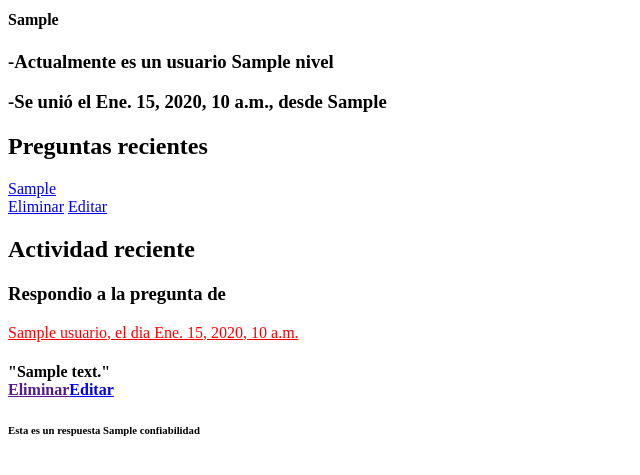
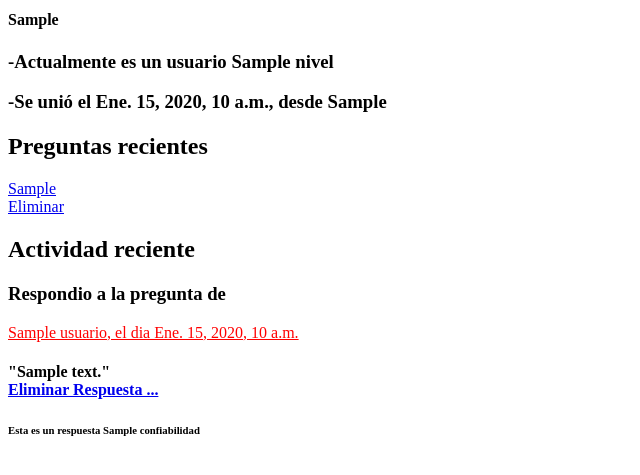
Before and after one commit to ArnoldSucasaireTorres/Sistema-de-Tutoriales, a Django app: page /verHistorial/1 in a window 1280 px wide. Shown: the part 258-733 px from the top of the page, without its empty margins (0-640 px from the left). Run offline with Django 3.2, Linux system fonts and the light colour scheme; a user stored in the database is signed in; tables that the repository leaves empty hold one stand-in row (values such as "Sample post").

Commit message:
foro con usuario

```diff
--- a/SistemaTutoriales/urls.py
+++ b/SistemaTutoriales/urls.py
@@ -47,8 +47,9 @@ urlpatterns = [
     path('verHistorial/<int:id>',vu.verHistorial,name='verHistorial'),
     path('editarPerfil/<int:id>',vu.editarPerfil,name='editarPerfil'),
     path('eliminarCuenta/<int:id>',vu.eliminarCuenta,name='eliminarCuenta'),
-    path('editarPregunta/<int:id>',vu.editarPregunta,name='editarPregunta'),
     path('eliminarPregunta/<int:id>',vu.eliminarPregunta,name='eliminarPregunta'),
+    path('eliminarRespuesta/<int:id>',vu.eliminarRespuesta,name='eliminarRespuesta'),
+    #fin de mis url's
     path('formular_p/', vu.formular_p),
     path('Enviar_Pregunta/', vu.Enviar_Pregunta),
 ]
--- a/templates/foro.html
+++ b/templates/foro.html
@@ -25,7 +25,7 @@
             {% csrf_token %}
             <input type="submit" style="float: right;" value="Cerrar Sesión">
         </form>
-        <p style="float: right;" >Bienvenido {{ request.user.username }} </p>
+        <p style="float: right;" >Bienvenido <a href="../verHistorial/{{request.user.id}}">{{ request.user.username }}</a> </p>
     {% else %}
         <!--Botones para registrarse e iniciar sesion-->
         <a href={% url 'register' %}><input type="button" style="float: right;" value="Registrarse"></a>
--- a/templates/verHistorial.html
+++ b/templates/verHistorial.html
@@ -23,7 +23,7 @@
 
     <h2>Preguntas recientes</h2>
     {% for question in questions %}
-    <a href="../pregunta/?id={{question.id}}">{{ question.enunciado }}</a><br><a href="../eliminarPregunta/{{ question.id }}">Eliminar</a> <a href="../editarPregunta/{{ question.id }}">Editar</a><br>
+    <a href="../pregunta/?id={{question.id}}">{{ question.enunciado }}</a><br><a href="../eliminarPregunta/{{ question.id }}">Eliminar</a><br>
     {% endfor %}
 
     <h2>Actividad reciente</h2>
@@ -38,7 +38,7 @@
           {% endfor %}
         {% endif%}
       {% endfor %}
-      <h4>"{{ answer.contenido }}"<br><a href="">Eliminar</a><a href="../editarRespuesta/{{ answer.id }}">Editar</a></h4>
+      <h4>"{{ answer.contenido }}"<br><a href="../eliminarRespuesta/{{ answer.id }}">Eliminar Respuesta ...</a></h4>
       <h6>Esta es un respuesta {{answer.confiabilidad}}</h6>
     {% endfor %}
   </body>
--- a/usuarios/views.py
+++ b/usuarios/views.py
@@ -206,7 +206,6 @@ def verHistorial(request, id):
     allUsers=usuarios.Usuario.objects.all()
     allQuestions=usuarios.Pregunta.objects.all()
     allAnswers=usuarios.Respuesta.objects.all()
-
     userQuestions=usuarios.Pregunta.objects.filter(usuario=id)
     userAnswers=usuarios.Respuesta.objects.filter(usuario=id)
     currUser=usuarios.Usuario.objects.get(id=id)
@@ -214,7 +213,7 @@ def verHistorial(request, id):
     currUser=auth.authenticate(username=currUser.usuario,password=currUser.contrasenia)
     auth.login(request,currUser)
     currUser=usuarios.Usuario.objects.get(id=id)
-    return render(request, "verHistorial.html", {'currUser': currUser, 'questions': userQuestions, 'answers': userAnswers ,'allQuestions' : allQuestions, 'allAnswers':allAnswers, 'users':allUsers } )
+    return render(request, "verHistorial.html", {'currUser': currUser, 'questions': userQuestions, 'answers': userAnswers ,'allQuestions' : allQuestions, 'allAnswers':allAnswers, 'users':allUsers })
 
 def editarPerfil(request, id):
     if request.method=='POST':
@@ -265,25 +264,20 @@ def eliminarCuenta(request, id):
     else:
         return render(request,"editarPerfil.html",{})
 
-def editarPregunta(request, id):
-    if request.method == 'POST':
-        newSentence=request.POST['nPregunta']
-        selQuestion=usuarios.Pregunta.objects.get(id=id)
-        selQuestion.enunciado = newSentence
-        selQuestion.save()
-        print("Se modifico la pregunta")
-        return render(request,"index.html",{})
-        #return reverse('verHistorial',{})
-    else:
-        selQuestion = usuarios.Pregunta.objects.get(id=id)
-        return render(request,"editPregunta.html",{'selQuestion': selQuestion})
-
 def eliminarPregunta(request, id):
     selQuestion=usuarios.Pregunta.objects.get(id=id)
-    selQuestion.estado = False
-    selQuestion.save()
+    selQuestion.delete()
     print("Se elimino la pregunta")
     return render(request,"index.html",{})
+
+def eliminarRespuesta(request, id):
+    selQuestion=usuarios.Respuesta.objects.get(id=id)
+    selQuestion.delete()
+    print("Se elimino la respuesta")
+    return render(request,"index.html",{})
+
+#Fin de mis vistas
+
 #agregarpregunta
 @login_required()
 def formular_p(request):
```
Also changed, not shown: templates/editPregunta.html (deleted, +0 -15 lines).
